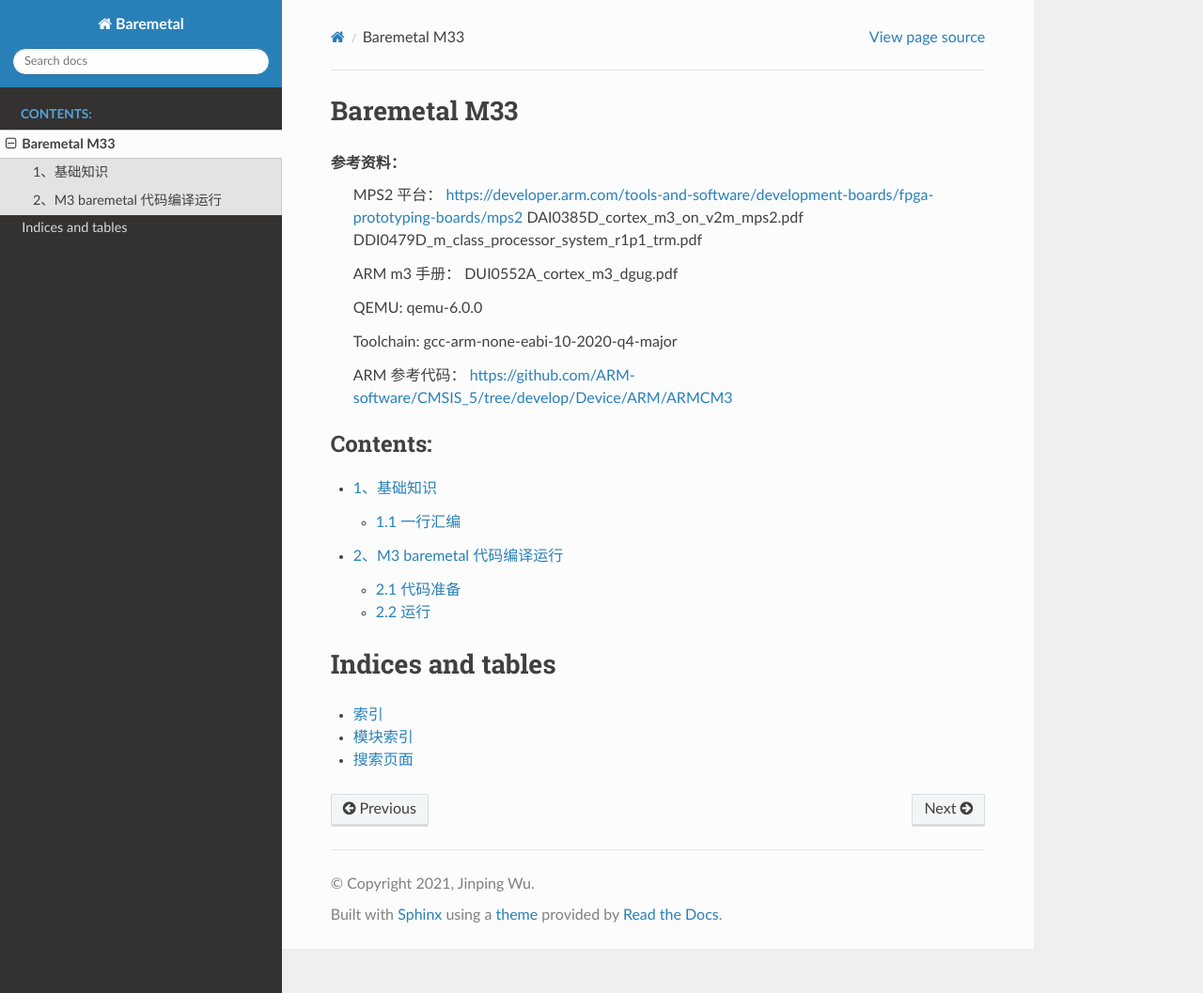
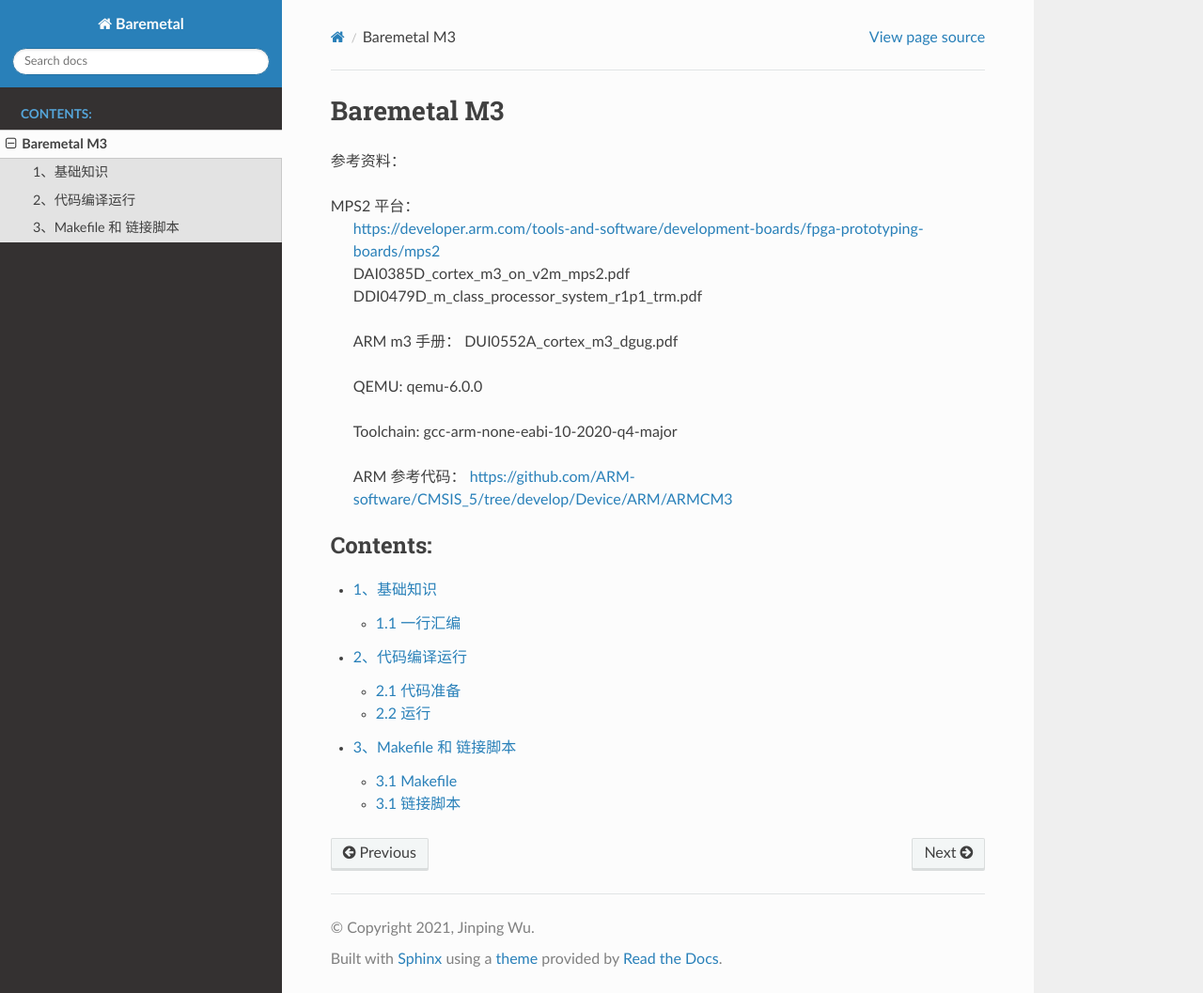
Before and after one commit to thomas-coding/baremetal, a Sphinx documentation site: the page built from docs/baremetal-m3/index.rst, in a window 1280 px wide and 1057 px high. Shown: the whole window at 94% size. Built offline with Sphinx 7.4.7 and the Read the Docs theme 2.0.0, drawn with Linux system fonts in a browser that asks for light colours.

```diff
--- a/docs/baremetal-m3/index.rst
+++ b/docs/baremetal-m3/index.rst
@@ -1,11 +1,12 @@
-Baremetal M33
+Baremetal M3
 =====================================
 
 参考资料：
-   MPS2 平台：
-   https://developer.arm.com/tools-and-software/development-boards/fpga-prototyping-boards/mps2
-   DAI0385D_cortex_m3_on_v2m_mps2.pdf
-   DDI0479D_m_class_processor_system_r1p1_trm.pdf
+
+| MPS2 平台：
+|  https://developer.arm.com/tools-and-software/development-boards/fpga-prototyping-boards/mps2
+|  DAI0385D_cortex_m3_on_v2m_mps2.pdf
+|  DDI0479D_m_class_processor_system_r1p1_trm.pdf
 
    ARM m3 手册：
    DUI0552A_cortex_m3_dgug.pdf
@@ -25,10 +26,4 @@ Baremetal M33
 
    begin.rst
    m3_start.rst
-
-Indices and tables
-==================
-
-* :ref:`genindex`
-* :ref:`modindex`
-* :ref:`search`
+   m3_add_makefile_and_lds.rst
--- a/docs/baremetal-m3/m3_start.rst
+++ b/docs/baremetal-m3/m3_start.rst
@@ -1,4 +1,4 @@
-2、M3 baremetal 代码编译运行
+2、代码编译运行
 ==========================================
 
 
@@ -116,7 +116,7 @@ DUMP出 ELF 内容，可以看到(部分内容)：
 
 	xxd test.bin
 
-::
+.. code-block:: hexdump
 
 	00000000: 7856 3412 1100 0000 1111 1111 2222 2222  xV4.........""""
 	00000010: 0120 0221 0322 fff7 feff 0422            . .!."....."
```
Also changed, not shown: README.md (+5 -3 lines), docs/baremetal-m3/m3_add_makefile_and_lds.rst (added, +149 -0 lines), docs/index.rst (+4 -11 lines), 3 other files.
